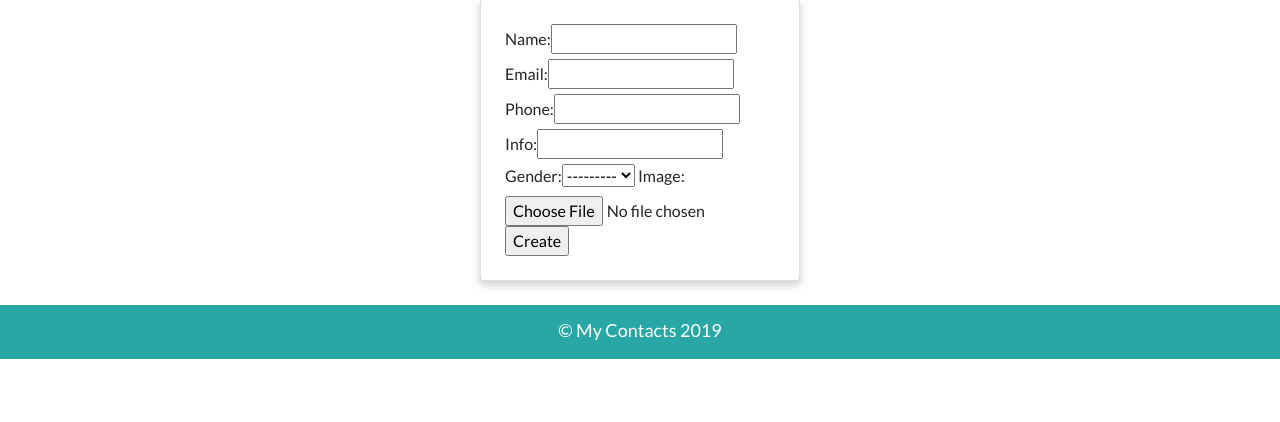
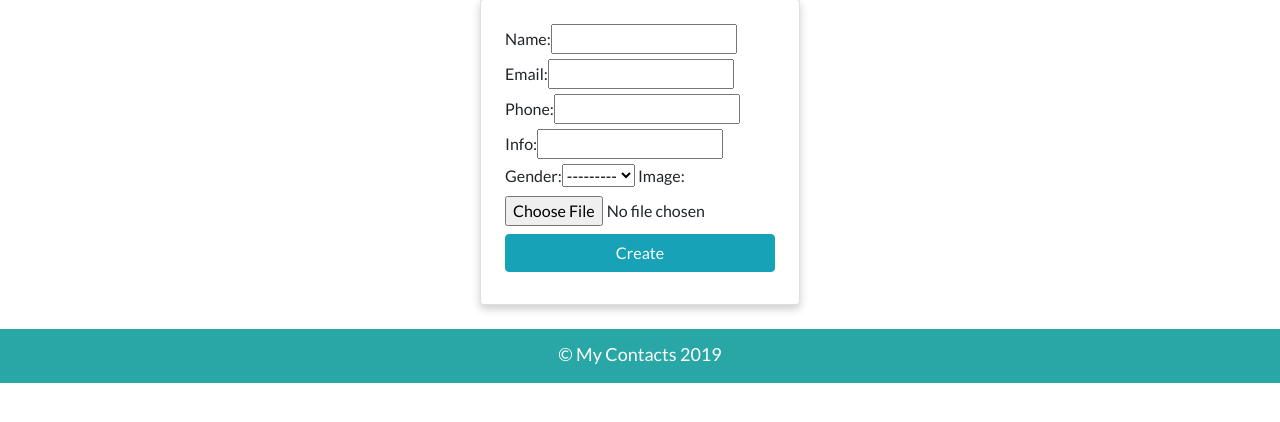
Before and after one commit to Beckhauser-s-archives/Contact-Manager, a Django app: page /contacts/create in a window 1280 px wide. Shown: the part 182-604 px from the top of the page. Run offline with Django 3.2, Linux system fonts and the light colour scheme; some libraries are stand-ins or nearby versions.

Commit message:
alterações

```diff
--- a/app/models.py
+++ b/app/models.py
@@ -17,7 +17,7 @@ class Contact(models.Model):
     ))
     image = models.ImageField(upload_to='images/', blank = True)
     #date_added = models.DateField(auto_now_add=True)
-    date_added = models.DateTimeField()
+    date_added = models.DateTimeField(default=datetime.now)
 
     def __str__(self):
         return self.name
--- a/templates/create.html
+++ b/templates/create.html
@@ -13,7 +13,7 @@ Create a New Contact
         {% csrf_token %}
 
     {{form}}
-    <input type="submit" value="Create" class="">
+    <input type="submit" value="Create" class="w-100 text-white text-center my-2 btn btn-info">
     </form>
 
 </div>
```
Also changed, not shown: db.sqlite3, media/images/sarukh_khan.jpg (added).
